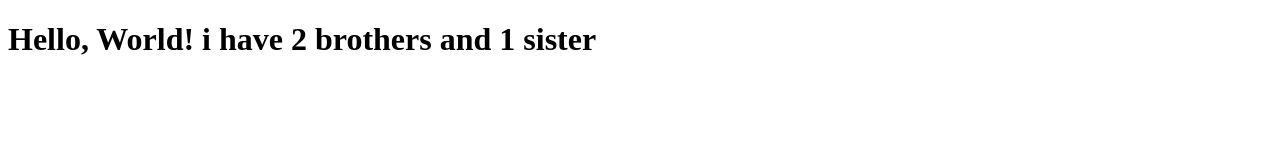
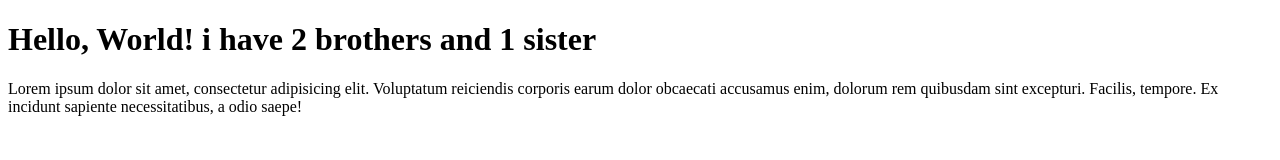
Before and after one commit to mdsamim62003-svg/samim-project-, a plain HTML site: page index.html in a window 1280 px wide. Drawn offline with Linux system fonts and the light colour scheme.

Commit message:
ptag-added

```diff
--- a/index.html
+++ b/index.html
@@ -9,7 +9,8 @@
     <h1>Hello, World! i have 2 brothers and 1 sister
 
     </h1>
-
+<p>Lorem ipsum dolor sit amet, consectetur adipisicing elit. Voluptatum reiciendis corporis earum dolor obcaecati accusamus enim, dolorum rem quibusdam sint excepturi. Facilis,
+     tempore. Ex incidunt sapiente necessitatibus, a odio saepe!</p>
 
 </body>
 </html>
```
